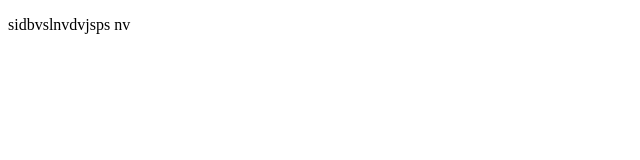
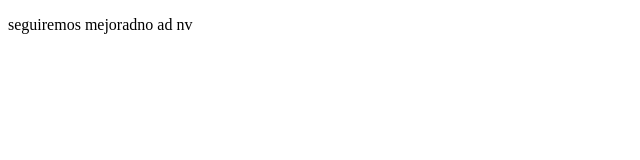
Before and after one commit to CarlosBardales/proyectoDemoCursoPrework, a plain HTML site: page index.html in a window 1280 px wide. Shown: the full height of the page, 0-640 px from the left. Drawn offline with Linux system fonts and the light colour scheme.

Commit message:
ambiosssas

```diff
--- a/index.html
+++ b/index.html
@@ -7,7 +7,7 @@
     <title>Carlo</title>
 </head>
 <body>
-    <p>sidbvslnvdvjsps nv</p>
+    <p>seguiremos mejoradno ad nv</p>
 
 </body>
 </html>
```
